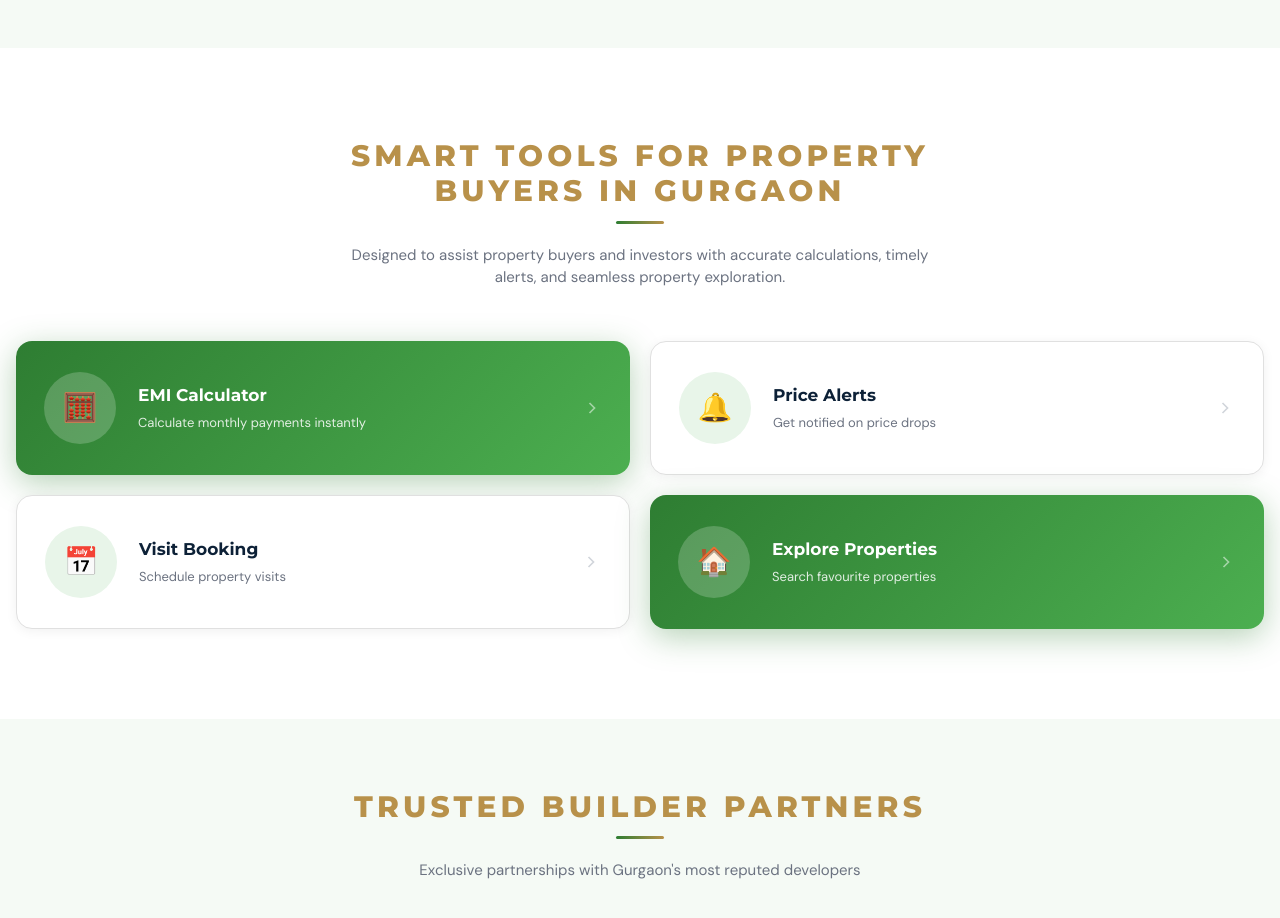
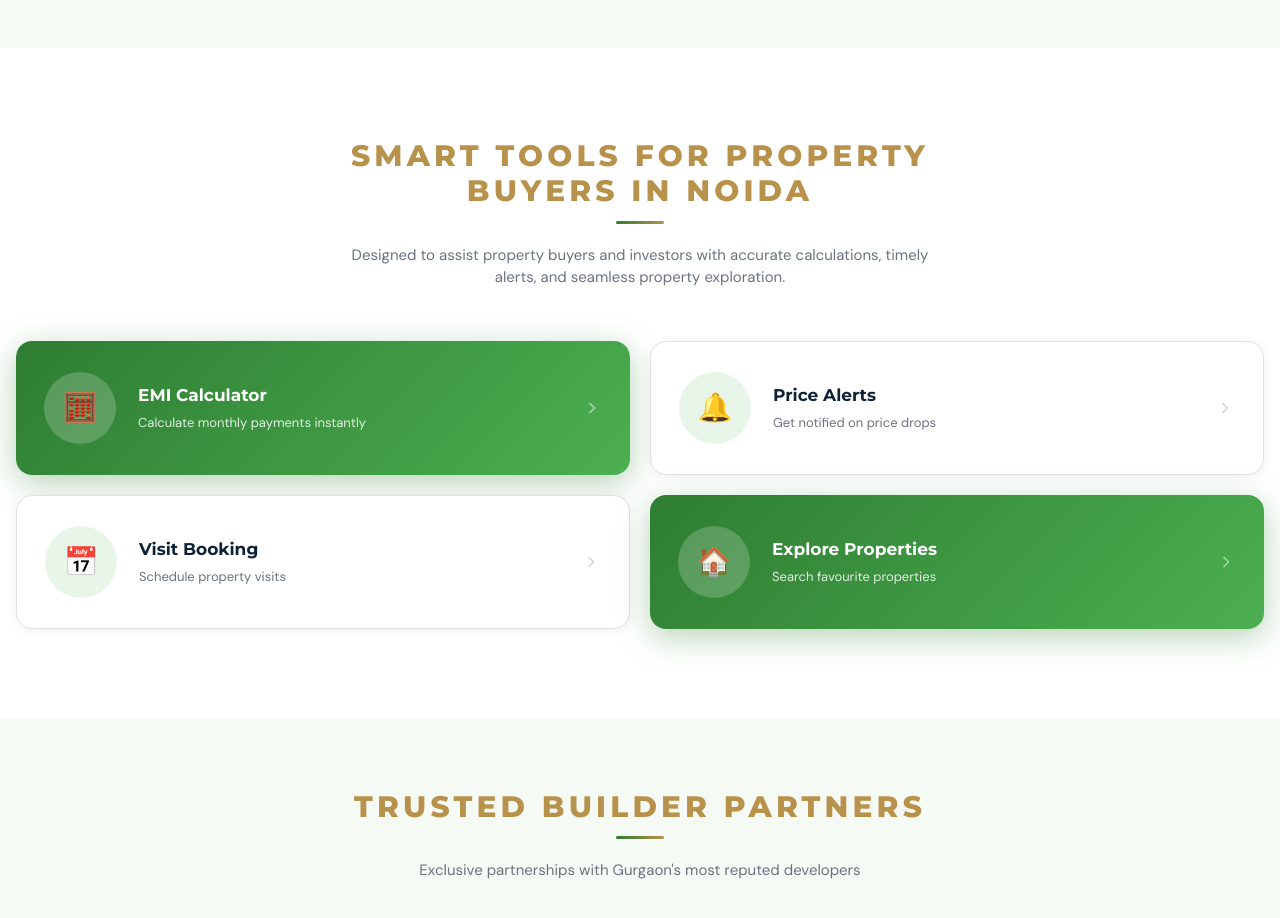
Before and after one commit to Priyanshu88585/Greenaria-Buildtech, a Next.js app: page / in a window 1280 px wide. Shown: the part 2700-3618 px from the top of the page. Built offline with nearby package versions, Linux system fonts and the light colour scheme.

Commit message:
Update section title for Smart Tools component

```diff
--- a/src/components/home/SmartTools.jsx
+++ b/src/components/home/SmartTools.jsx
@@ -15,7 +15,7 @@
     <section id="smart-tools" className="section-pad" style={{ background:"#fff" }}>
       <div className="max-content">
         <motion.div initial={{ opacity:0,y:30 }} whileInView={{ opacity:1,y:0 }} viewport={{ once:true }} className="text-center mb-[52px]">
-          <h2 className="section-title" style={{ fontSize:"clamp(1.2rem,2.5vw,1.85rem)", lineHeight:1.2 }}>Smart Tools for Property<br/>Buyers in Gurgaon</h2>
+          <h2 className="section-title" style={{ fontSize:"clamp(1.2rem,2.5vw,1.85rem)", lineHeight:1.2 }}>Smart Tools for Property<br/>Buyers in Noida</h2>
           <div className="gold-divider" />
           <p style={{ color:"#6b7280", fontSize:15, maxWidth:580, margin:"0 auto" }}>
             Designed to assist property buyers and investors with accurate calculations, timely alerts, and seamless property exploration.
```
